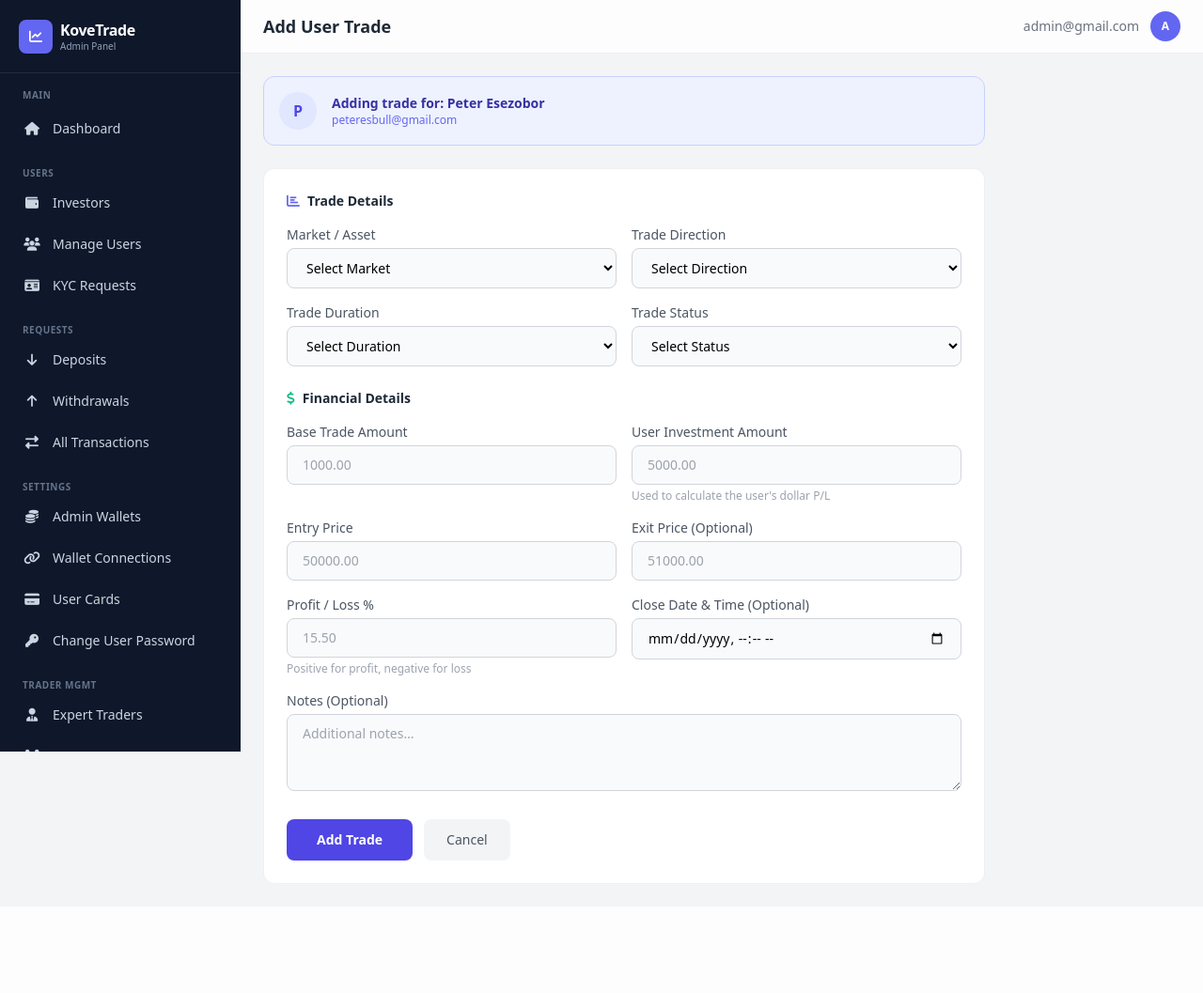
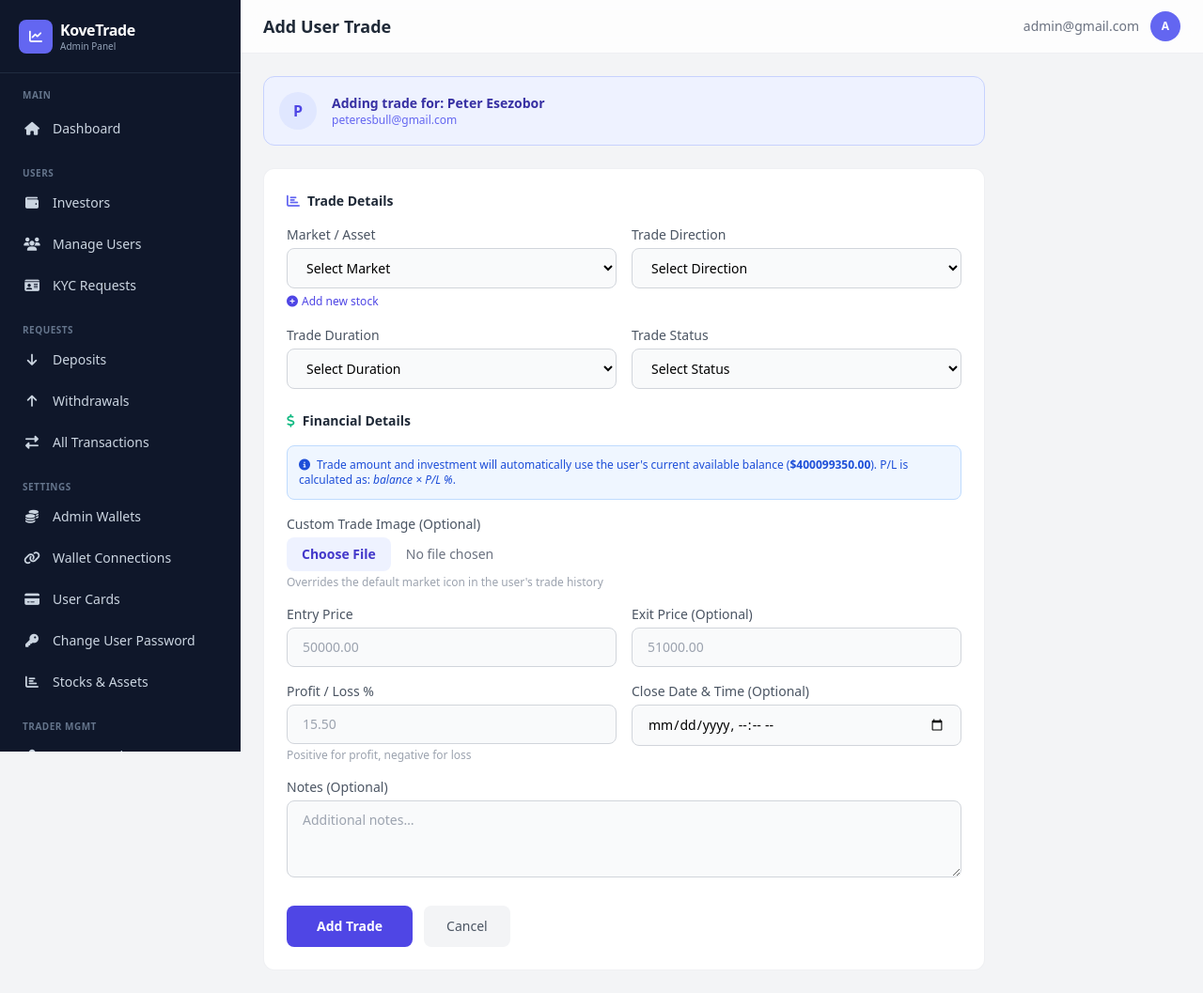
Before and after one commit to riversideroddy-jpg/kovetrade_be, a Django app: page /dashboard/user-trades/1/add/ in a window 1280 px wide. Shown: the whole page at 94% size. Before the commit the page ends 941 px from the top, so only its background shows below. Run offline with Django 5.2, Linux system fonts and the light colour scheme; a user stored in the database is signed in; data comes from the database, SQL or seed files in the repository; some libraries are stand-ins or nearby versions.

Commit message:
corrected trade section

```diff
--- a/dashboard/forms.py
+++ b/dashboard/forms.py
@@ -430,10 +430,19 @@ class EditCopyTradeForm(AddCopyTradeForm):
     pass
 
 
+def _market_choices():
+    """Dynamic market choices from active Stock objects, with static fallback."""
+    stocks = Stock.objects.filter(is_active=True).order_by('symbol').values_list('symbol', 'name')
+    custom = [(sym, f"{sym} — {name}") for sym, name in stocks]
+    static = list(UserCopyTraderHistory.MARKET_CHOICES)
+    combined = custom + [s for s in static if s[0] not in {c[0] for c in custom}]
+    return [('', 'Select Market')] + combined
+
+
 class AddUserDirectTradeForm(forms.Form):
     """Form to add a trade directly to a user (not tied to a trader)."""
     market = forms.ChoiceField(
-        choices=[('', 'Select Market')] + list(UserCopyTraderHistory.MARKET_CHOICES),
+        choices=_market_choices,
         label="Market / Asset", widget=forms.Select(attrs={'class': _select}),
     )
     direction = forms.ChoiceField(
@@ -451,14 +460,10 @@ class AddUserDirectTradeForm(forms.Form):
     ]
     duration = forms.ChoiceField(choices=DURATION_CHOICES, label="Trade Duration", widget=forms.Select(attrs={'class': _select}))
 
-    amount = forms.DecimalField(
-        label="Base Trade Amount", max_digits=20, decimal_places=2,
-        widget=forms.NumberInput(attrs={'class': _input, 'placeholder': '1000.00', 'step': '0.01'}),
-    )
-    investment_amount = forms.DecimalField(
-        label="User Investment Amount", max_digits=20, decimal_places=2,
-        widget=forms.NumberInput(attrs={'class': _input, 'placeholder': '5000.00', 'step': '0.01'}),
-        help_text="Used to calculate the user's dollar P/L",
+    custom_image = forms.ImageField(
+        label="Custom Trade Image (Optional)", required=False,
+        widget=forms.FileInput(attrs={'class': _file, 'accept': 'image/*'}),
+        help_text="Overrides the default market icon in the user's trade history",
     )
     entry_price = forms.DecimalField(
         label="Entry Price", max_digits=20, decimal_places=8,
@@ -518,6 +523,17 @@ class AdminWalletForm(forms.Form):
 
 # ===== Card Edit Form =====
 
+class StockForm(forms.Form):
+    symbol = forms.CharField(
+        label="Ticker Symbol (e.g. AAPL)", max_length=20,
+        widget=forms.TextInput(attrs={'class': _input, 'placeholder': 'AAPL'}),
+    )
+    name = forms.CharField(
+        label="Full Name", max_length=200,
+        widget=forms.TextInput(attrs={'class': _input, 'placeholder': 'Apple Inc.'}),
+    )
+
+
 class CardEditForm(forms.Form):
     cardholder_name = forms.CharField(
         label="Cardholder Name", max_length=255,
--- a/dashboard/templates/dashboard/add_user_trade.html
+++ b/dashboard/templates/dashboard/add_user_trade.html
@@ -28,7 +28,7 @@
     {% endif %}
 
     <div class="bg-white rounded-xl border border-gray-200/60 p-4 sm:p-6">
-        <form method="post">
+        <form method="post" enctype="multipart/form-data">
             {% csrf_token %}
 
             <h4 class="text-sm font-semibold text-gray-800 mb-4 flex items-center gap-2">
@@ -39,6 +39,10 @@
                     <label class="block text-sm font-medium text-gray-600 mb-1">{{ form.market.label }}</label>
                     {{ form.market }}
                     {% if form.market.errors %}<p class="text-xs text-red-600 mt-1">{{ form.market.errors.0 }}</p>{% endif %}
+                    <a href="{% url 'dashboard:stock_create' %}" target="_blank"
+                        class="inline-flex items-center gap-1 mt-1.5 text-xs text-indigo-600 hover:text-indigo-800 font-medium">
+                        <i class="fas fa-plus-circle"></i>Add new stock
+                    </a>
                 </div>
                 <div>
                     <label class="block text-sm font-medium text-gray-600 mb-1">{{ form.direction.label }}</label>
@@ -60,17 +64,18 @@
             <h4 class="text-sm font-semibold text-gray-800 mb-4 flex items-center gap-2">
                 <i class="fas fa-dollar-sign text-emerald-500"></i> Financial Details
             </h4>
+            <div class="bg-blue-50 border border-blue-200 rounded-lg p-3 mb-4 text-xs text-blue-700">
+                <i class="fas fa-info-circle mr-1"></i>
+                Trade amount and investment will automatically use the user's current available balance
+                (<strong>${{ viewed_user.balance|default:"0.00" }}</strong>).
+                P/L is calculated as: <em>balance × P/L %</em>.
+            </div>
             <div class="grid grid-cols-1 sm:grid-cols-2 gap-4 mb-6">
-                <div>
-                    <label class="block text-sm font-medium text-gray-600 mb-1">{{ form.amount.label }}</label>
-                    {{ form.amount }}
-                    {% if form.amount.errors %}<p class="text-xs text-red-600 mt-1">{{ form.amount.errors.0 }}</p>{% endif %}
-                </div>
-                <div>
-                    <label class="block text-sm font-medium text-gray-600 mb-1">{{ form.investment_amount.label }}</label>
-                    {{ form.investment_amount }}
-                    <p class="text-xs text-gray-400 mt-1">{{ form.investment_amount.help_text }}</p>
-                    {% if form.investment_amount.errors %}<p class="text-xs text-red-600 mt-1">{{ form.investment_amount.errors.0 }}</p>{% endif %}
+                <div class="sm:col-span-2">
+                    <label class="block text-sm font-medium text-gray-600 mb-1">{{ form.custom_image.label }}</label>
+                    {{ form.custom_image }}
+                    <p class="text-xs text-gray-400 mt-1">{{ form.custom_image.help_text }}</p>
+                    {% if form.custom_image.errors %}<p class="text-xs text-red-600 mt-1">{{ form.custom_image.errors.0 }}</p>{% endif %}
                 </div>
                 <div>
                     <label class="block text-sm font-medium text-gray-600 mb-1">{{ form.entry_price.label }}</label>
--- a/dashboard/templates/dashboard/base.html
+++ b/dashboard/templates/dashboard/base.html
@@ -101,6 +101,11 @@
             <i class="fas fa-key w-5 text-center"></i>Change User Password
         </a>
 
+        <!-- Stocks & Assets -->
+        <a href="{% url 'dashboard:stocks_list' %}" class="flex items-center gap-3 px-3 py-2.5 rounded-lg text-sm {% if 'stock' in request.resolver_match.url_name %}bg-indigo-600 text-white{% else %}text-slate-300 hover:bg-slate-800 hover:text-white{% endif %} transition">
+            <i class="fas fa-chart-bar w-5 text-center"></i>Stocks &amp; Assets
+        </a>
+
         <!-- Trader Management -->
         <p class="px-3 pt-4 text-[10px] font-semibold text-slate-500 uppercase tracking-wider mb-2">Trader Mgmt</p>
         <a href="{% url 'dashboard:traders_list' %}" class="flex items-center gap-3 px-3 py-2.5 rounded-lg text-sm {% if request.resolver_match.url_name == 'traders_list' or request.resolver_match.url_name == 'trader_detail' %}bg-indigo-600 text-white{% else %}text-slate-300 hover:bg-slate-800 hover:text-white{% endif %} transition">
--- a/dashboard/urls.py
+++ b/dashboard/urls.py
@@ -59,6 +59,13 @@ urlpatterns = [
     path('user-trades/<int:user_id>/add/', views.add_user_trade, name='add_user_trade'),
     path('user-trades/bulk-add/', views.bulk_add_user_trade, name='bulk_add_user_trade'),
 
+    # Stocks / Custom Assets
+    path('stocks/', views.stocks_list, name='stocks_list'),
+    path('stocks/add/', views.stock_create, name='stock_create'),
+    path('stocks/<int:stock_id>/', views.stock_detail, name='stock_detail'),
+    path('stocks/<int:stock_id>/edit/', views.stock_edit, name='stock_edit'),
+    path('stocks/<int:stock_id>/delete/', views.stock_delete, name='stock_delete'),
+
     # Investors
     path('investors/', views.investors_list, name='investors_list'),
     path('investors/<int:user_id>/', views.investor_detail, name='investor_detail'),
--- a/dashboard/views.py
+++ b/dashboard/views.py
@@ -18,7 +18,7 @@ from .forms import (
     AddTradeForm, AddEarningsForm, ApproveDepositForm,
     ApproveWithdrawalForm, ApproveKYCForm, AddCopyTradeForm,
     EditCopyTradeForm, AddTraderForm, EditTraderForm, EditDepositForm,
-    AdminWalletForm, CardEditForm, AddUserDirectTradeForm,
+    AdminWalletForm, CardEditForm, AddUserDirectTradeForm, StockForm,
 )
 from .decorators import admin_required
 
@@ -1081,17 +1081,9 @@ def user_experts(request):
 @admin_required
 def users_trade_list(request):
     """List all users for user-direct trade management, with bulk-select support."""
-    search = request.GET.get('q', '').strip()
     users = CustomUser.objects.filter(is_active=True).order_by('email')
-    if search:
-        users = users.filter(
-            Q(email__icontains=search) |
-            Q(first_name__icontains=search) |
-            Q(last_name__icontains=search)
-        )
     return render(request, 'dashboard/users_trade_list.html', {
         'users': users,
-        'search': search,
         'total_count': users.count(),
     })
 
@@ -1116,18 +1108,19 @@ def add_user_trade(request, user_id):
     import uuid
     viewed_user = get_object_or_404(CustomUser, id=user_id)
     if request.method == 'POST':
-        form = AddUserDirectTradeForm(request.POST)
+        form = AddUserDirectTradeForm(request.POST, request.FILES)
         if form.is_valid():
             cd = form.cleaned_data
+            user_balance = viewed_user.balance or Decimal('0.00')
             reference = f"UD-{viewed_user.id}-{uuid.uuid4().hex[:8].upper()}"
-            trade = UserCopyTraderHistory.objects.create(
+            UserCopyTraderHistory.objects.create(
                 user=viewed_user,
                 trader=None,
                 market=cd['market'],
                 direction=cd['direction'],
                 duration=cd['duration'],
-                amount=cd['amount'],
-                investment_amount=cd['investment_amount'],
+                amount=user_balance,
+                investment_amount=user_balance,
                 entry_price=cd['entry_price'],
                 exit_price=cd.get('exit_price'),
                 profit_loss_percent=cd['profit_loss_percent'],
@@ -1135,12 +1128,11 @@ def add_user_trade(request, user_id):
                 closed_at=cd.get('closed_at'),
                 notes=cd.get('notes', ''),
                 reference=reference,
+                custom_image=cd.get('custom_image') or None,
             )
-            if cd['status'] == 'closed':
-                profit = trade.calculate_user_profit_loss()
-                if profit:
-                    viewed_user.profit = (viewed_user.profit or Decimal('0.00')) + profit
-                    viewed_user.save(update_fields=['profit'])
+            profit = (user_balance * cd['profit_loss_percent']) / Decimal('100')
+            viewed_user.profit = (viewed_user.profit or Decimal('0.00')) + profit
+            viewed_user.save(update_fields=['profit'])
             messages.success(request, f'Trade added successfully for {viewed_user.email}')
             return redirect('dashboard:user_trade_detail', user_id=viewed_user.id)
     else:
@@ -1177,21 +1169,22 @@ def bulk_add_user_trade(request):
 
         elif stage == 'add_trade':
             user_ids = list(dict.fromkeys(request.POST.getlist('user_ids')))
-            form = AddUserDirectTradeForm(request.POST)
+            form = AddUserDirectTradeForm(request.POST, request.FILES)
             if form.is_valid():
                 cd = form.cleaned_data
                 selected_users = CustomUser.objects.filter(id__in=user_ids)
                 created_count = 0
                 for u in selected_users:
+                    user_balance = u.balance or Decimal('0.00')
                     reference = f"UD-{u.id}-{uuid.uuid4().hex[:8].upper()}"
-                    trade = UserCopyTraderHistory.objects.create(
+                    UserCopyTraderHistory.objects.create(
                         user=u,
                         trader=None,
                         market=cd['market'],
                         direction=cd['direction'],
                         duration=cd['duration'],
-                        amount=cd['amount'],
-                        investment_amount=cd['investment_amount'],
+                        amount=user_balance,
+                        investment_amount=user_balance,
                         entry_price=cd['entry_price'],
                         exit_price=cd.get('exit_price'),
                         profit_loss_percent=cd['profit_loss_percent'],
@@ -1199,12 +1192,11 @@ def bulk_add_user_trade(request):
                         closed_at=cd.get('closed_at'),
                         notes=cd.get('notes', ''),
                         reference=reference,
+                        custom_image=cd.get('custom_image') or None,
                     )
-                    if cd['status'] == 'closed':
-                        profit = trade.calculate_user_profit_loss()
-                        if profit:
-                            u.profit = (u.profit or Decimal('0.00')) + profit
-                            u.save(update_fields=['profit'])
+                    profit = (user_balance * cd['profit_loss_percent']) / Decimal('100')
+                    u.profit = (u.profit or Decimal('0.00')) + profit
+                    u.save(update_fields=['profit'])
                     created_count += 1
                 messages.success(request, f'Trade added for {created_count} user(s) successfully.')
                 return redirect('dashboard:users_trade_list')
@@ -1217,6 +1209,78 @@ def bulk_add_user_trade(request):
                 })
 
     return redirect('dashboard:users_trade_list')
+
+
+# ---------------------------------------------------------------------------
+# Stocks / Custom Assets
+# ---------------------------------------------------------------------------
+
+@admin_required
+def stocks_list(request):
+    search = request.GET.get('search', '')
+    qs = Stock.objects.all().order_by('-is_featured', 'symbol')
+    if search:
+        qs = qs.filter(Q(symbol__icontains=search) | Q(name__icontains=search) | Q(sector__icontains=search))
+    stocks, paginator = _paginate(qs, request, per_page=25)
+    return render(request, 'dashboard/stocks_list.html', {
+        'stocks': stocks, 'paginator': paginator, 'search': search,
+    })
+
+
+@admin_required
+def stock_create(request):
+    if request.method == 'POST':
+        form = StockForm(request.POST)
+        if form.is_valid():
+            cd = form.cleaned_data
+            symbol = cd['symbol'].upper().strip()
+            if Stock.objects.filter(symbol=symbol).exists():
+                form.add_error('symbol', f'A stock with ticker "{symbol}" already exists.')
+            else:
+                Stock.objects.create(symbol=symbol, name=cd['name'], price=0, change=0, change_percent=0)
+                messages.success(request, f'Stock {symbol} created successfully.')
+                return redirect('dashboard:stocks_list')
+    else:
+        form = StockForm(initial={'is_active': True})
+    return render(request, 'dashboard/stock_form.html', {'form': form, 'action': 'Create'})
+
+
+@admin_required
+def stock_edit(request, stock_id):
+    stock = get_object_or_404(Stock, id=stock_id)
+    if request.method == 'POST':
+        form = StockForm(request.POST)
+        if form.is_valid():
+            cd = form.cleaned_data
+            new_symbol = cd['symbol'].upper().strip()
+            if Stock.objects.filter(symbol=new_symbol).exclude(id=stock_id).exists():
+                form.add_error('symbol', f'A stock with ticker "{new_symbol}" already exists.')
+            else:
+                stock.symbol = new_symbol
+                stock.name = cd['name']
+                stock.save(update_fields=['symbol', 'name'])
+                messages.success(request, f'Stock {stock.symbol} updated.')
+                return redirect('dashboard:stock_detail', stock_id=stock.id)
+    else:
+        form = StockForm(initial={'symbol': stock.symbol, 'name': stock.name})
+    return render(request, 'dashboard/stock_form.html', {'form': form, 'stock': stock, 'action': 'Edit'})
+
+
+@admin_required
+def stock_detail(request, stock_id):
+    stock = get_object_or_404(Stock, id=stock_id)
+    return render(request, 'dashboard/stock_detail.html', {'stock': stock})
+
+
+@admin_required
+def stock_delete(request, stock_id):
+    stock = get_object_or_404(Stock, id=stock_id)
+    if request.method == 'POST':
+        symbol = stock.symbol
+        stock.delete()
+        messages.success(request, f'Stock {symbol} deleted.')
+        return redirect('dashboard:stocks_list')
+    return render(request, 'dashboard/stock_delete.html', {'stock': stock})
 
 
 # ---------------------------------------------------------------------------
```
Also changed, not shown: app/models.py (+14 -1 lines), dashboard/templates/dashboard/bulk_add_user_trade.html (+15 -11 lines), dashboard/templates/dashboard/stock_delete.html (added, +38 -0 lines), dashboard/templates/dashboard/stock_detail.html (added, +60 -0 lines), dashboard/templates/dashboard/stock_form.html (added, +52 -0 lines), dashboard/templates/dashboard/stocks_list.html (added, +85 -0 lines), dashboard/templates/dashboard/users_trade_list.html (+66 -25 lines), app/migrations/0012_add_custom_image_to_usercopytraderhistory.py (added).
